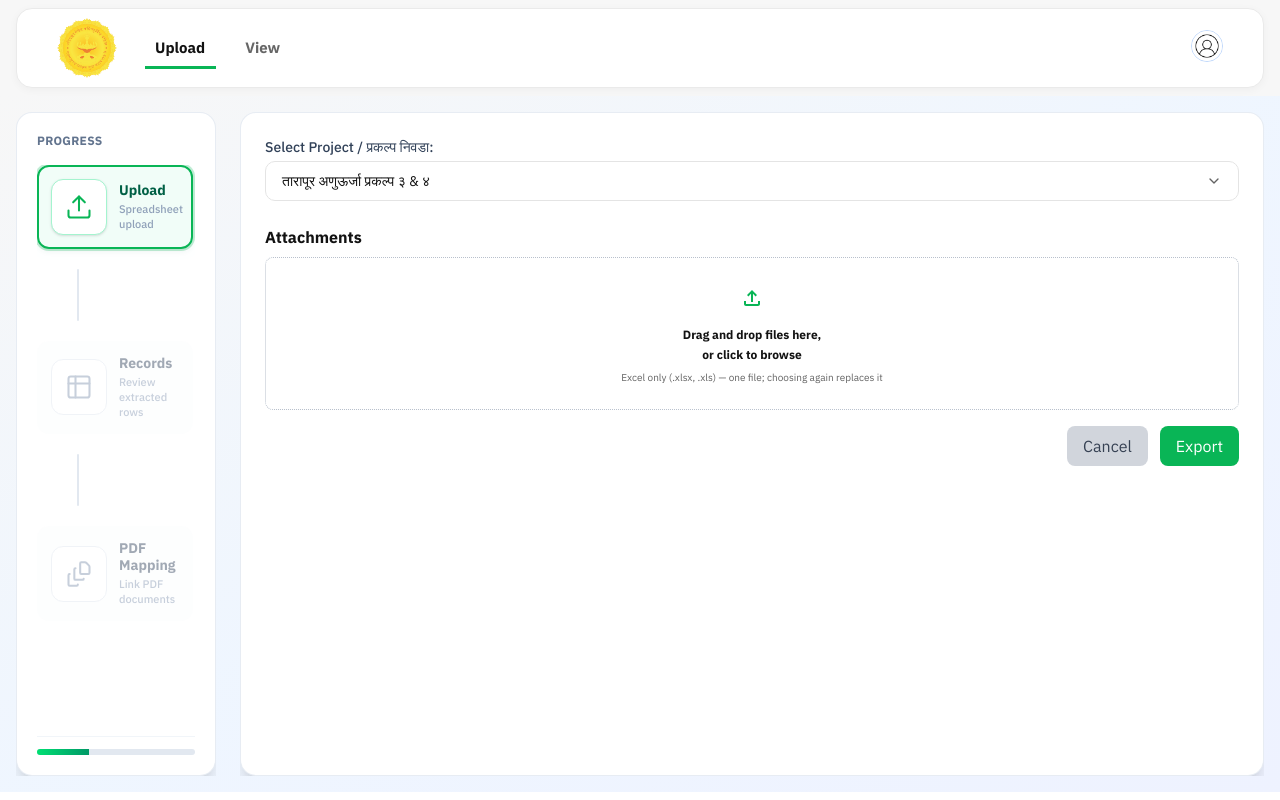
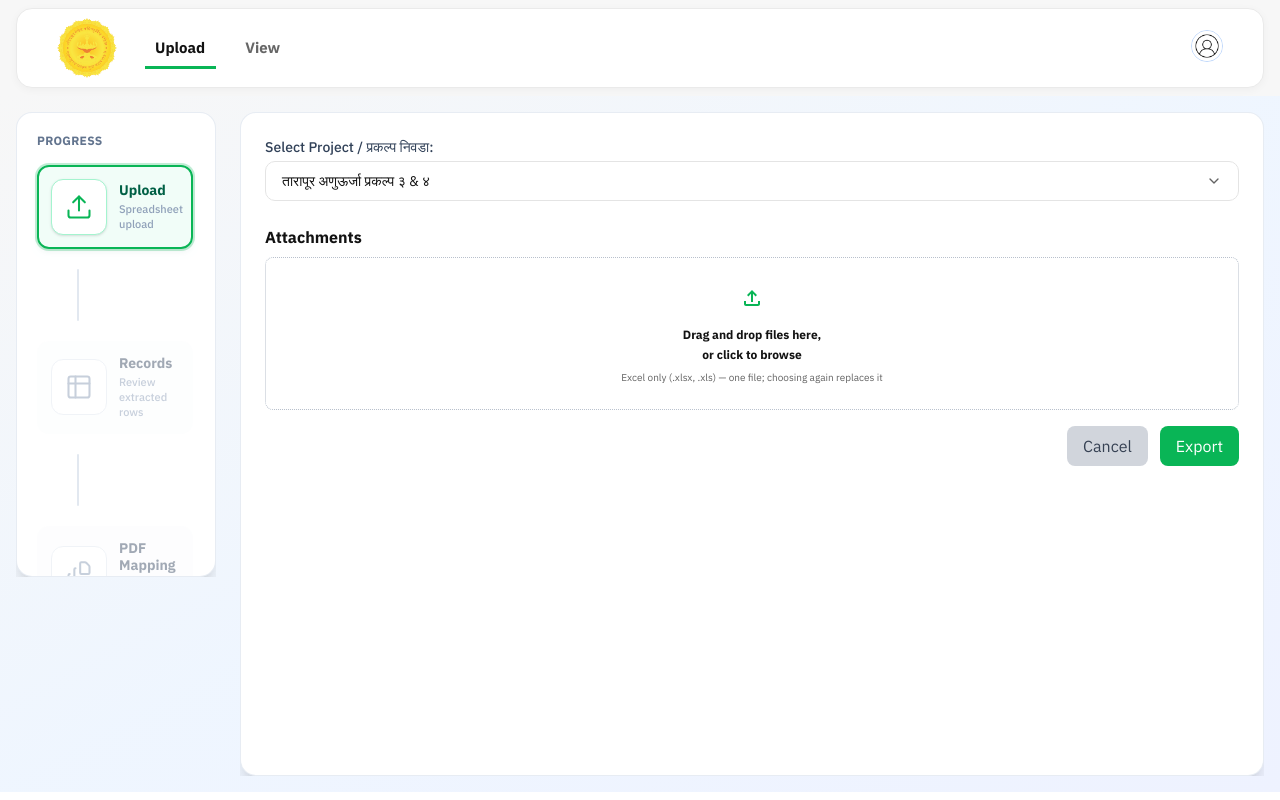
Before and after one commit to chetanampcus/anu_urja_frontend, a Next.js app: page / in a window 1280 px wide. Built offline with nearby package versions, Linux system fonts and the light colour scheme.

Commit message:
Updated Table UI

```diff
--- a/app/page.tsx
+++ b/app/page.tsx
@@ -631,13 +631,13 @@ export default function Home() {
     >
       <main className="mx-auto flex h-full min-h-0 w-full max-w-[1600px] flex-1 flex-col px-3 py-2 sm:px-4 sm:py-3 lg:py-4 [@media(min-width:1024px)_and_(max-height:760px)]:px-3 [@media(min-width:1024px)_and_(max-height:760px)]:py-1.5">
         <div className="flex min-h-0 flex-1 flex-col gap-3 overflow-hidden lg:flex-row lg:items-stretch lg:gap-6 [@media(min-width:1024px)_and_(max-height:760px)]:lg:gap-4">
-          {/* Left: stepper — scrolls inside when vertical space is tight; compact on ~1366×737 laptops */}
-          <aside className="flex min-h-0 w-full max-h-[38dvh] shrink overflow-hidden self-stretch lg:max-h-none lg:w-[18%] lg:min-w-[9rem] lg:max-w-[12.5rem] lg:shrink-0 [@media(min-width:1024px)_and_(max-height:760px)]:lg:w-[16%] [@media(min-width:1024px)_and_(max-height:760px)]:lg:min-w-[8.5rem] [@media(min-width:1024px)_and_(max-height:760px)]:lg:max-w-[11rem]">
-            <div className="flex h-full min-h-0 w-full max-h-full flex-col overflow-hidden rounded-2xl border border-slate-200/80 bg-white p-3 shadow-xl dark:border-slate-700 dark:bg-slate-800 sm:p-5 lg:min-h-0 lg:flex-1 [@media(min-width:1024px)_and_(max-height:760px)]:p-2.5 [@media(min-width:1024px)_and_(max-height:760px)]:sm:p-2.5">
+          {/* Left: stepper — ~30% shorter than full column (max 70% height); whole column scrolls on lg if needed */}
+          <aside className="flex min-h-0 w-full max-h-[38dvh] shrink overflow-hidden self-stretch [scrollbar-width:thin] lg:max-h-[70%] lg:min-h-0 lg:w-[18%] lg:min-w-[9rem] lg:max-w-[12.5rem] lg:shrink-0 lg:self-start lg:overflow-y-auto lg:overflow-x-hidden [@media(min-width:1024px)_and_(max-height:760px)]:lg:w-[16%] [@media(min-width:1024px)_and_(max-height:760px)]:lg:min-w-[8.5rem] [@media(min-width:1024px)_and_(max-height:760px)]:lg:max-w-[11rem]">
+            <div className="flex h-full min-h-0 w-full max-h-full flex-col overflow-hidden rounded-2xl border border-slate-200/80 bg-white p-3 shadow-xl dark:border-slate-700 dark:bg-slate-800 sm:p-5 lg:h-auto lg:max-h-none lg:min-h-0 [@media(min-width:1024px)_and_(max-height:760px)]:p-2.5 [@media(min-width:1024px)_and_(max-height:760px)]:sm:p-2.5">
               <p className="mb-2 shrink-0 text-xs font-semibold uppercase tracking-wide text-slate-500 dark:text-slate-400 sm:mb-4 [@media(min-width:1024px)_and_(max-height:760px)]:mb-1 [@media(min-width:1024px)_and_(max-height:760px)]:sm:mb-1.5">
                 Progress
               </p>
-              <div className="flex min-h-0 flex-1 flex-col overflow-y-auto overscroll-contain pb-3 pr-0.5 [scrollbar-width:thin]">
+              <div className="flex min-h-0 flex-1 flex-col overflow-y-auto overscroll-contain pb-3 pr-0.5 [scrollbar-width:thin] lg:flex-none lg:overflow-visible">
                 {steps.map((step, index) => {
                   const isActive = activeTab === step.key;
                   const isCompleted = isStepCompleted(step.key);
@@ -715,7 +715,7 @@ export default function Home() {
                   );
                 })}
               </div>
-              <div className="mt-auto shrink-0 border-t border-slate-100 pt-3 dark:border-slate-600 [@media(min-width:1024px)_and_(max-height:760px)]:pt-2">
+              <div className="mt-4 shrink-0 border-t border-slate-100 pt-3 dark:border-slate-600 [@media(min-width:1024px)_and_(max-height:760px)]:mt-3 [@media(min-width:1024px)_and_(max-height:760px)]:pt-2">
                 <div className="h-1.5 w-full overflow-hidden rounded-full bg-slate-200 dark:bg-slate-700">
                   <div
                     className="h-full bg-gradient-to-r from-green-400 to-emerald-600 transition-all duration-500"
@@ -733,10 +733,10 @@ export default function Home() {
             </div>
           </aside>
 
-          {/* Right: takes remaining height; table body scrolls inside */}
-          <div className="flex min-h-0 min-w-0 flex-1 basis-0 flex-col overflow-hidden">
-            <div className="flex min-h-0 min-w-0 flex-1 flex-col overflow-hidden rounded-2xl border border-slate-200/80 bg-white shadow-xl dark:border-slate-700 dark:bg-slate-800">
-              {/* Shared horizontal inset: padding on wrapper, scroll uses inner only so scrollbar does not steal width vs project */}
+          {/* Right: fills remaining height; panel scrolls vertically if content is taller than viewport; wide table scrolls inside */}
+          <div className="flex min-h-0 min-w-0 flex-1 basis-0 flex-col overflow-x-hidden overflow-y-auto overscroll-contain [scrollbar-width:thin] lg:min-h-0">
+            <div className="flex h-auto min-h-full w-full shrink-0 flex-col overflow-hidden rounded-2xl border border-slate-200/80 bg-white shadow-xl dark:border-slate-700 dark:bg-slate-800">
+              {/* Shared horizontal inset: padding on wrapper */}
               <div className="flex min-h-0 flex-1 flex-col px-6 pb-6 pt-6 [@media(min-width:1024px)_and_(max-height:760px)]:px-4 [@media(min-width:1024px)_and_(max-height:760px)]:pb-3 [@media(min-width:1024px)_and_(max-height:760px)]:pt-3">
                 <div className="relative mb-6 shrink-0 w-full [@media(min-width:1024px)_and_(max-height:760px)]:mb-3" style={{ zIndex: 100 }}>
                   <label className={`mb-1 block text-sm font-medium ${isProjectDisabled ? "text-gray-400 dark:text-gray-500" : "text-slate-700 dark:text-slate-300"}`}>
@@ -754,8 +754,10 @@ export default function Home() {
                 </div>
 
                 <div
-                  className={`flex min-h-0 w-full flex-1 flex-col overflow-x-hidden overscroll-contain [scrollbar-width:none] [-ms-overflow-style:none] [&::-webkit-scrollbar]:hidden ${
-                    activeTab === "records" ? "overflow-hidden" : "overflow-y-auto"
+                  className={`flex min-h-0 w-full flex-1 flex-col overflow-x-hidden overscroll-contain ${
+                    activeTab === "records"
+                      ? "overflow-hidden"
+                      : "overflow-y-auto [scrollbar-width:none] [-ms-overflow-style:none] [&::-webkit-scrollbar]:hidden"
                   }`}
                 >
         {/* Stage 1: Upload Tab */}
@@ -922,10 +924,7 @@ export default function Home() {
               <>
                 <div className="flex min-h-0 flex-1 flex-col overflow-hidden rounded-xl border-0 bg-[#FAFAFA] dark:bg-slate-800">
                   <div className="flex min-h-0 flex-1 flex-col border-t border-slate-100 bg-[#F7F7F7]/30 dark:border-slate-700 dark:bg-slate-800/50">
-                    <div
-                      className="min-h-0 flex-1 overflow-auto rounded-b-xl [@media(min-width:1024px)_and_(max-height:760px)]:min-h-[max(13rem,38dvh)]"
-                      style={{ minHeight: "max(14rem, min(42dvh, 50vh))" }}
-                    >
+                    <div className="min-h-[21rem] flex-1 basis-0 overflow-x-auto overflow-y-auto rounded-b-xl [scrollbar-width:thin] [@media(min-width:1024px)_and_(max-height:760px)]:min-h-[max(19rem,32dvh)]">
                       <table className="w-max min-w-full border-separate border-spacing-0 text-sm [@media(min-width:1024px)_and_(max-height:760px)]:text-[13px] [@media(min-width:1024px)_and_(max-height:760px)]:[&_tbody_td]:!p-2 [@media(min-width:1024px)_and_(max-height:760px)]:[&_thead_th]:!px-1.5 [@media(min-width:1024px)_and_(max-height:760px)]:[&_thead_th]:!py-1">
                         <thead>
                           <tr className="text-xs font-bold uppercase leading-none tracking-wider text-slate-800 dark:text-slate-300">
```
